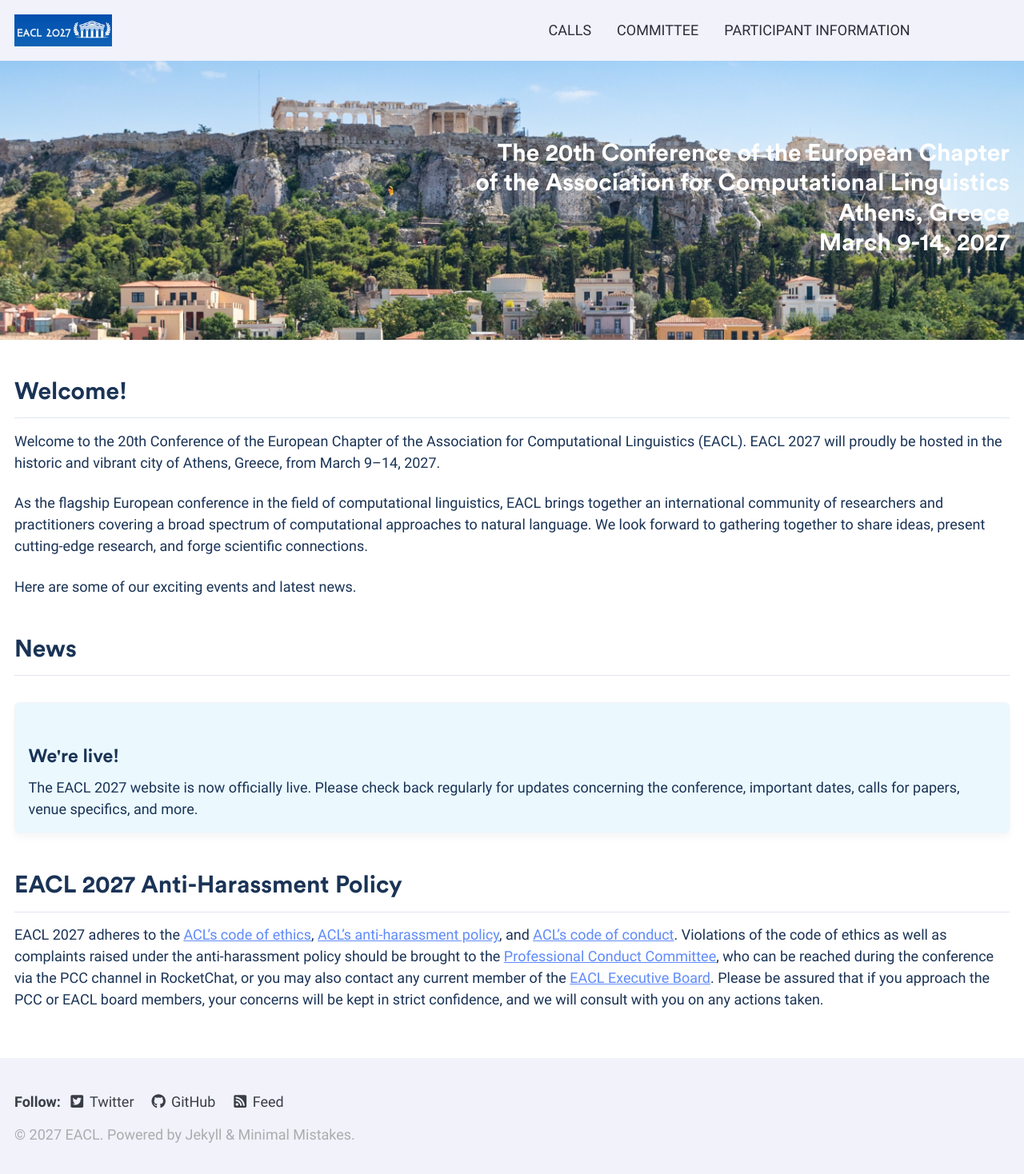
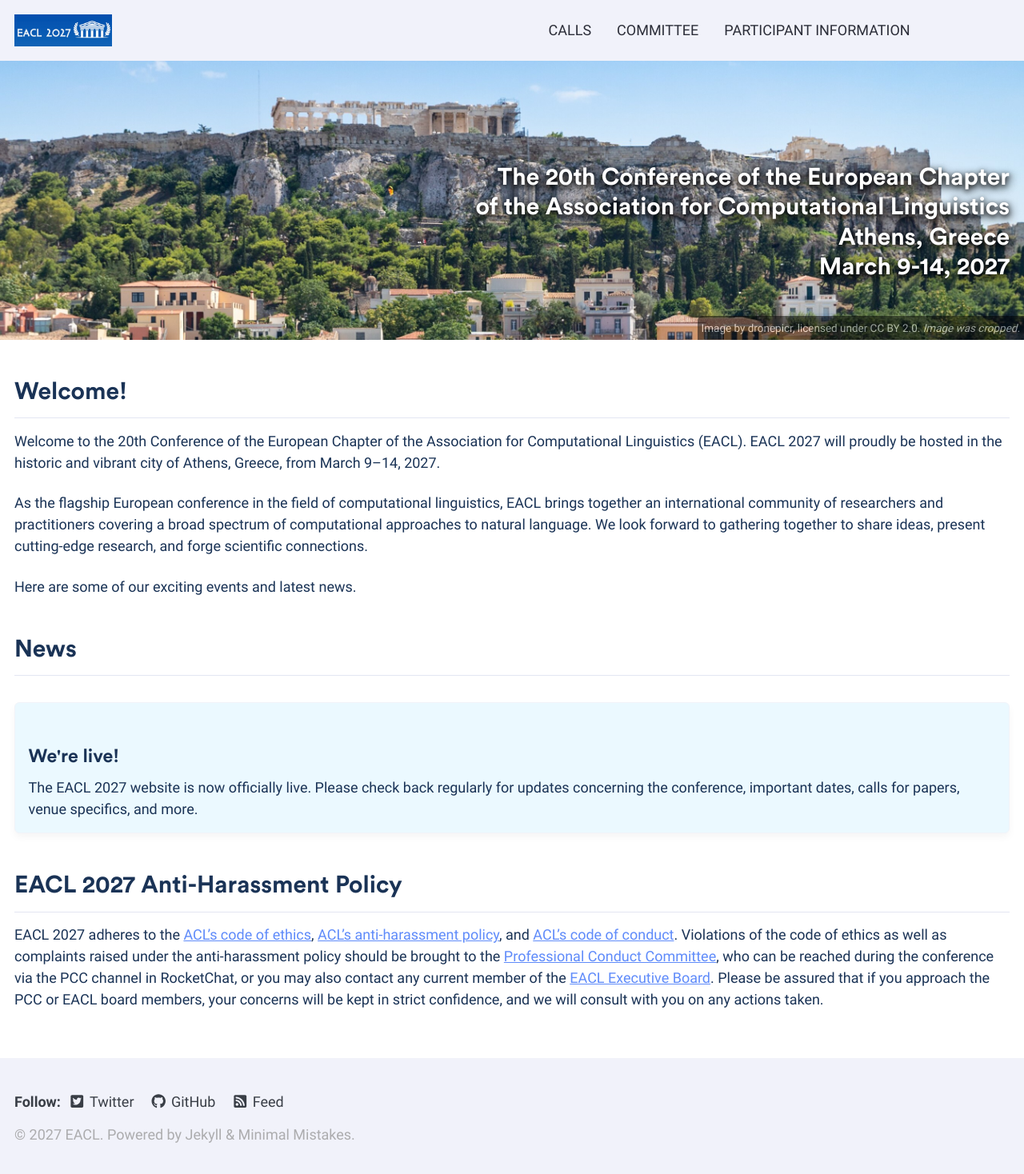
Before and after one commit to acl-org/eacl-2027, a Jekyll site: the page built from _pages/home.md, in a window 1280 px wide. Shown: the whole page at 80% size. Built offline with Jekyll 4.4.1, drawn with Linux system fonts in a browser that asks for light colours; cached includes are drawn as plain includes; nearby versions of some CDN libraries.

Commit message:
Update hero section styles: display caption, adjust title alignment and shadow

```diff
--- a/_sass/hero.scss
+++ b/_sass/hero.scss
@@ -2,7 +2,11 @@
 .page__hero {
 
   &-caption {
-    display: none;
+    display: block; // was none
+    text-align: right;
+    font-size: 0.75em;
+    color: #fff;
+    padding: 5px;
   }
 
   &--overlay {
@@ -20,9 +24,11 @@
 
     .page__title {
       z-index: 2;
-      text-align: right;
+      text-align: right; // changed from right to left
       color: #fff;
       margin: 0;
+      transform: translateY(30px); // Approximate 10% of the container height (300px avg)
+      text-shadow: 2px 4px 12px rgba(0, 0, 0, 0.9), 0px 2px 6px rgba(0, 0, 0, 0.8); // Much stronger layered drop shadow
       line-height: 1.5;
       font-family: "Circular";
       font-size: 1.5em;
```
